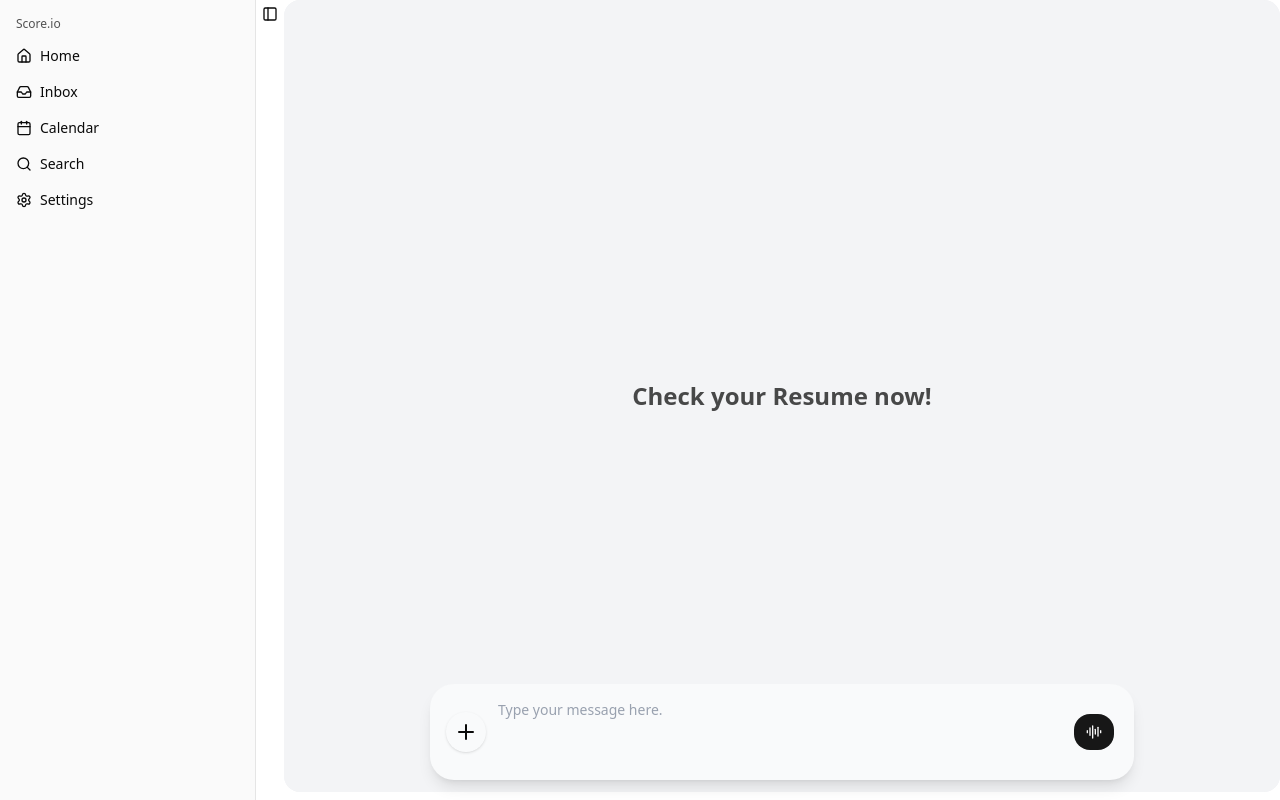
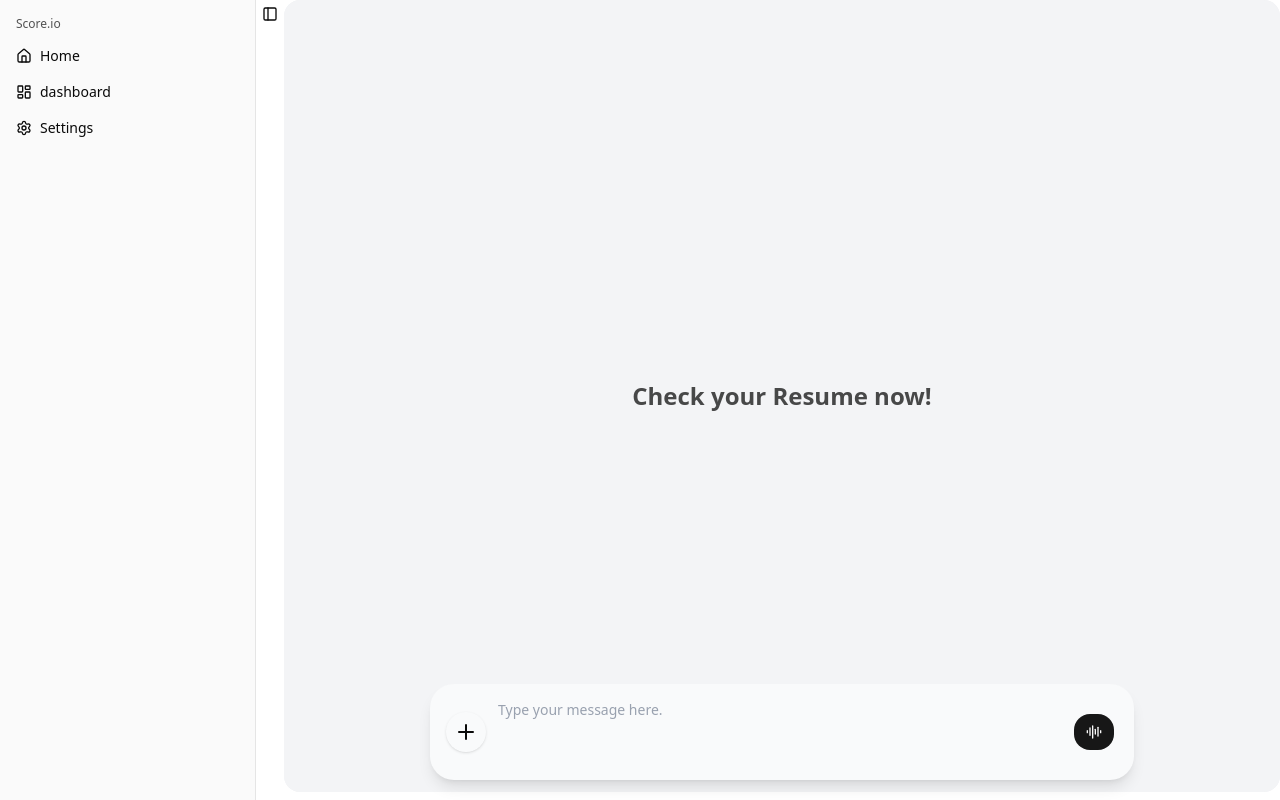
Before and after one commit to The-vishnu/scoreio, a Next.js app: page / in a window 1280 px wide. Built offline with nearby package versions, Linux system fonts and the light colour scheme.

Commit message:
done with project now just go through and fixed some UI part to look interactive

```diff
--- a/app/dashboard/page.js
+++ b/app/dashboard/page.js
@@ -19,20 +19,53 @@ export default function DonutChart() {
   const [resuemData, setResumeData] = useState(null);
   const [missingSection, setMissingData] = useState([]);
 
+  useEffect(() => {
+    const stored = localStorage.getItem("ats-data");
 
+    if (stored) {
+      const parsed = JSON.parse(stored);
+      console.log("parsed: ", parsed.ats_score);
+      setResumeData(parsed);
 
-  const ATSscore = resuemData?.ats_score ?? 0;
-  const HiringChances = resuemData?.hiring_chances ?? 0;
-  const GramerScore = resuemData?.grammar_score ?? 0;
-
-  useEffect(() => {
-    if (resuemData) {
-      setMissingData(resuemData.missing_keywords_and_missing_sections || []);
+      setMissingData(parsed.missing_keywords_and_missing_sections || []);
     }
-  }, [resuemData]);
+  }, []);
 
   console.log("Resuemdata: ", resuemData);
   console.log("Missing sectino: ", missingSection);
+
+  useEffect(() => {
+    if (!resuemData) return;
+
+    console.log("🎯 FINAL RESUME DATA:", resuemData);
+    console.log("ATS RAW:", resuemData.ats_score);
+    console.log("TYPE:", typeof resuemData.ats_score);
+
+    setMissingData(resuemData.missing_keywords_and_missing_sections || []);
+  }, [resuemData]);
+
+  if (!resuemData) {
+    return (
+      <div className="w-full h-screen flex items-center justify-center text-gray-500">
+        Loading dashboard…
+      </div>
+    );
+  }
+
+
+
+
+  console.log("ATS RAW:", resuemData.ats_score);
+  console.log("TYPE:", typeof resuemData.ats_score);
+  // const ATSscore = 90
+  // const GramerScore = 80
+  // const HiringChances = 70
+  const ATSscore = resuemData?.ats_score ?? 0;
+  const GramerScore = resuemData?.grammar_score ?? 0;
+  const HiringChances = resuemData?.hiring_chances ?? 0;
+
+
+
 
   // ⭐ FIXED: 5 colors for 5 labels
   const barData = {
@@ -80,7 +113,7 @@ export default function DonutChart() {
     datasets: [
       {
         data: [ATSscore, 100 - ATSscore],
-        backgroundColor: ["#fca5a5 ", "#e5e7eb"],
+        backgroundColor: ["#fca5a5", "#e5e7eb"],
         borderWidth: 0,
       },
     ],
@@ -96,7 +129,7 @@ export default function DonutChart() {
     datasets: [
       {
         data: [GramerScore, 100 - GramerScore],
-        backgroundColor: ["#86efac ", "#e5e7eb"],
+        backgroundColor: ["#86efac", "#e5e7eb"],
         borderWidth: 0,
       },
     ],
@@ -194,10 +227,10 @@ export default function DonutChart() {
             <div>
               <h2 className="text-lg font-semibold mb-4 text-gray-700">Missing KeyWord & Sections</h2>
 
-              <div className="w-full h-72 flex flex-row gap-2.5">
-                {missingSection.map((itme, index) => {
-                  <p key={index} className="bg-sky-200 w-fit h-10 text-sm font-bold text[15px] opacity-70 rounded-2xl p-2.5">{itme}</p>
-                })}
+              <div className="w-full h-72 grid grid-cols-3 gap-4">
+                {missingSection.map((itme, index) => (
+                  <p key={index} className="bg-sky-200 w-fit h-fit text-sm font-bold text[15px] opacity-70 rounded-2xl p-2.5">{itme}</p>
+                ))}
               </div>
             </div>
           </div>
--- a/app/page.js
+++ b/app/page.js
@@ -140,11 +140,25 @@ export default function Home() {
         prompt: input
       });
 
+
       const ans = response.data.output;
+      console.log("ans: ", ans);
       const atsResponse = response.data.json;
 
+      // localStorage.setItem("ats-data", JSON.st(atsResponse));
+      let finalData = null;
+      try {
+        finalData = JSON.parse(atsResponse);
+      } catch (error) {
+        console.error("Failed to parse ATS JSON:", error);
+      }
+
+      if(finalData) {
+        localStorage.setItem("ats-data", JSON.stringify(finalData));
+      }
+
       console.log("Gemini Responce: ", ans);
-      console.log("Extracted json: ", atsResponse);
+      console.log("Extracted json: ", finalData);
       setAnsArea(prev => [...prev,
       {
         userInput: input,
@@ -169,6 +183,7 @@ export default function Home() {
           secondary: "#fef2f2", // matches background
         },
       });
+      localStorage.setItem("ans-data", ansArea);
       console.error("Axios Error:", error);
     } finally {
       setLoading(false);
--- a/components/app-sidebar.jsx
+++ b/components/app-sidebar.jsx
@@ -1,4 +1,8 @@
-import { Calendar, Home, Inbox, Search, Settings } from "lucide-react";
+import {
+  Home,
+  Settings,
+  LayoutDashboard,
+} from "lucide-react";
 
 import {
   Sidebar,
@@ -20,26 +24,16 @@ const items = [
     icon: Home,
   },
   {
-    title: "Inbox",
-    url: "/inbox",
-    icon: Inbox,
-  },
-  {
-    title: "Calendar",
-    url: "/calendar",
-    icon: Calendar,
-  },
-  {
-    title: "Search",
-    url: "/search",
-    icon: Search,
+    title: "dashboard",
+    url: "/dashboard",
+    icon: LayoutDashboard,
   },
   {
     title: "Settings",
     url: "/settings",
     icon: Settings,
   },
-]
+];
 
 export function AppSidebar() {
   return (
@@ -64,7 +58,5 @@ export function AppSidebar() {
         </SidebarGroup>
       </SidebarContent>
     </Sidebar>
-
-
-  )
+  );
 }
```
Also changed, not shown: 1 other file (tests, documents, lock files or other folders).
